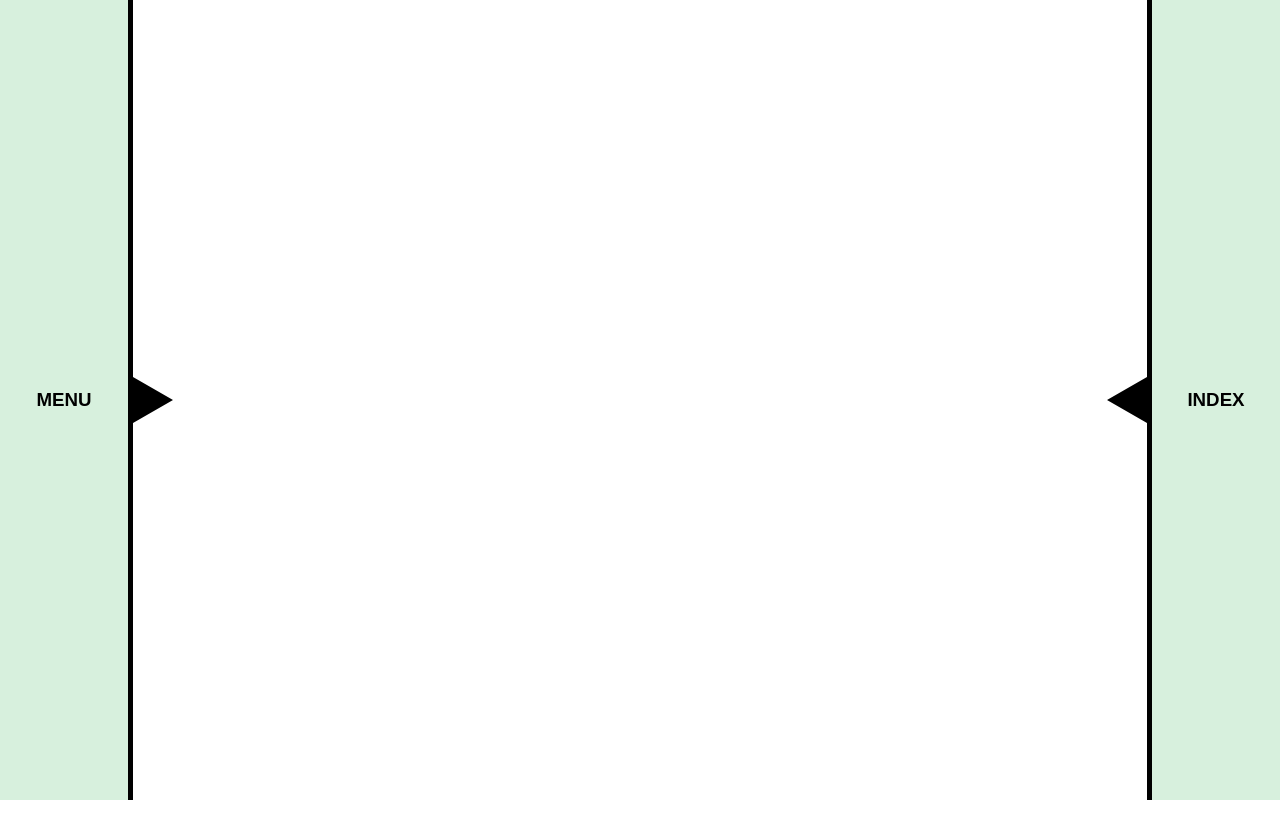
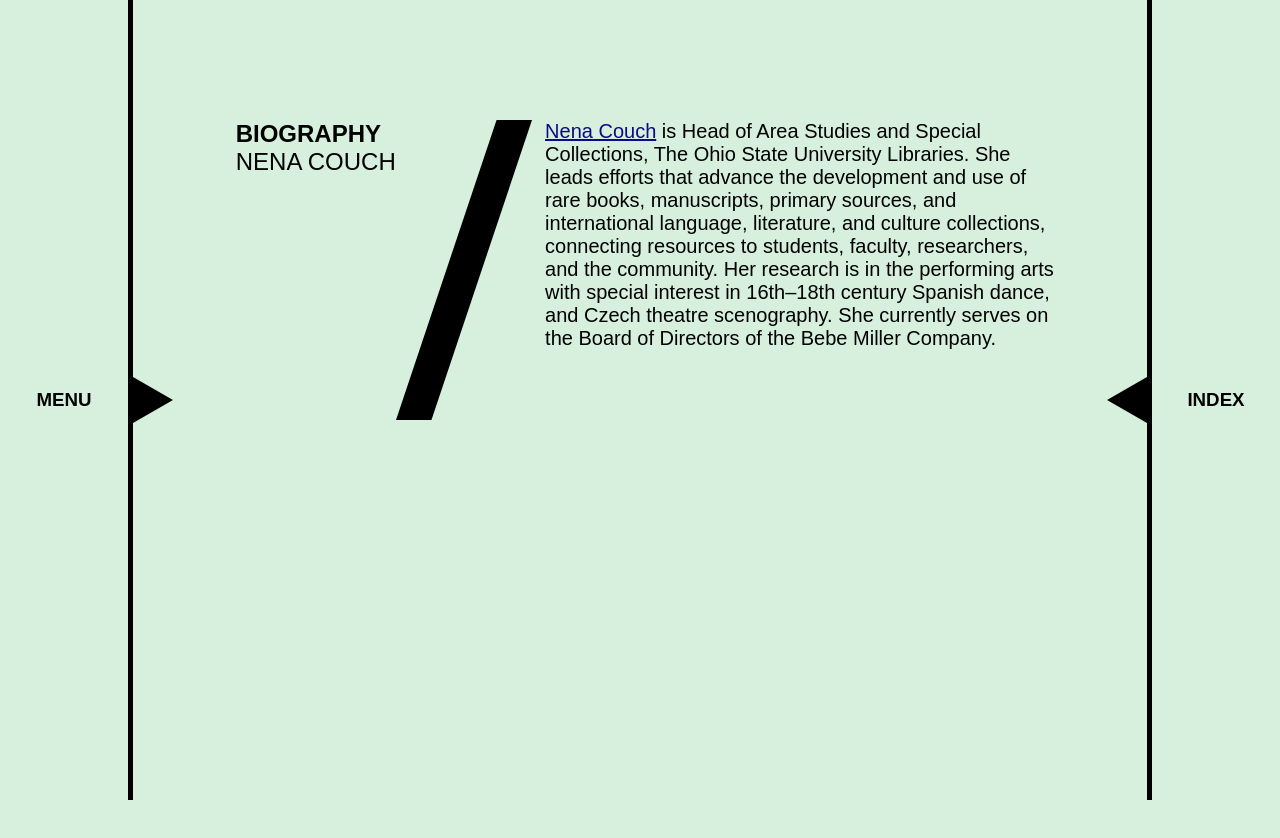
Before and after one commit to ampersand-paris/VAULT, a React (Create React App) app: page /nena-couch-bio in a window 1280 px wide. Before the commit this address had no page. Shown: the top 838 px of the page. Before the commit the page ends 800 px from the top, so only its background shows below. Built offline with nearby package versions, Linux system fonts and the light colour scheme; a web font is replaced by a local one.

Commit message:
nena couch

```diff
--- a/src/App.js
+++ b/src/App.js
@@ -29,6 +29,7 @@ import BonnieBrooksBio from "./Biographies/BonnieBrooks";
 import MayfieldBrooksBio from "./Biographies/MayfieldBrooks";
 import AnnCarlsonBio from "./Biographies/AnnCarlson";
 import EllenChenowethBio from "./Biographies/EllenChenoweth";
+import NenaCouchBio from "./Biographies/NenaCouch";
 
 // === VIDEOS ===
 import MeetingThree from "./Videos/MeetingThree"
@@ -75,9 +76,10 @@ return (
                 <Route path="/betsey-brock-bio" element={<BetseyBrockBio />} />
                 <Route path="/bonnie-brooks-bio" element={<BonnieBrooksBio />} />
                 <Route path="/ellen-chenoweth-bio" element={<EllenChenowethBio />} />
+                <Route path="/julia-rae-antonick-bio" element={<JuliaRaeAntonickBio />} />
                 <Route path="/marji-cole-bio" element={<MarjiColeBio />} />
                 <Route path="/mayfield-brooks-bio" element={<MayfieldBrooksBio />} />
-                <Route path="/julia-rae-antonick-bio" element={<JuliaRaeAntonickBio />} />
+                <Route path="/nena-couch-bio" element={<NenaCouchBio />} />
                 <Route path="/rachel-boggia-bio" element={<RachelBoggiaBio />} />
             {/* Transcripts */}
             <Route path="/meeting-one" element={<MeetingOne />} />
--- /dev/null
+++ b/src/Biographies/NenaCouch.js
@@ -0,0 +1,29 @@
+// ====== COMPONENTS ======
+
+const NenaCouchBio = (props) => {
+
+    return (
+    <>
+        <div className="one-hundred-vh flex jc-center mobile-al-center mobile-column top-padding mint-green">
+            <div className="vault-padding mobile-flex mobile-jc-center mobile-width">
+                <div className="flex space-btwn essay-title-height">
+                    <div>
+                        <h2 className="subtitle ">BIOGRAPHY</h2>
+                        <h2 className="subtitle neuzit">Nena Couch</h2>
+                    </div>
+                    <img className="bio-slash" src="/Images/Slash.svg" />
+                    <div className="flex column flex-end">
+                    </div>
+                </div>
+            </div>
+            <section className="flex column al-center no-top-padding mobile-padding">
+                <div className="essay-width ">
+                    <p className="no-top-padding"><a href="https://library.osu.edu/people/couch.1">Nena Couch</a> is Head of Area Studies and Special Collections, The Ohio State University Libraries. She leads efforts that advance the development and use of rare books, manuscripts, primary sources, and international language, literature, and culture collections, connecting resources to students, faculty, researchers, and the community. Her research is in the performing arts with special interest in 16th–18th century Spanish dance, and Czech theatre scenography. She currently serves on the Board of Directors of the Bebe Miller Company.</p>
+                </div>
+            </section>
+        </div>
+    </>
+  );
+}
+
+export default NenaCouchBio;
```
